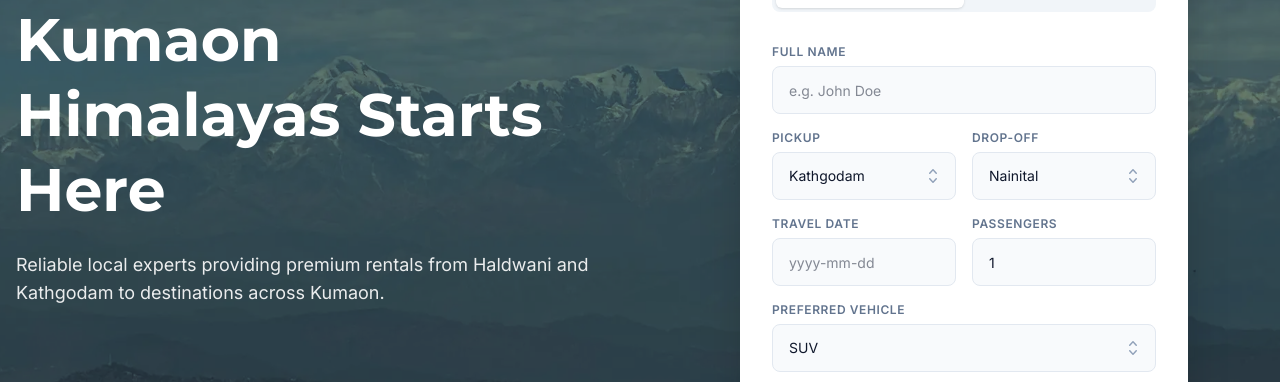
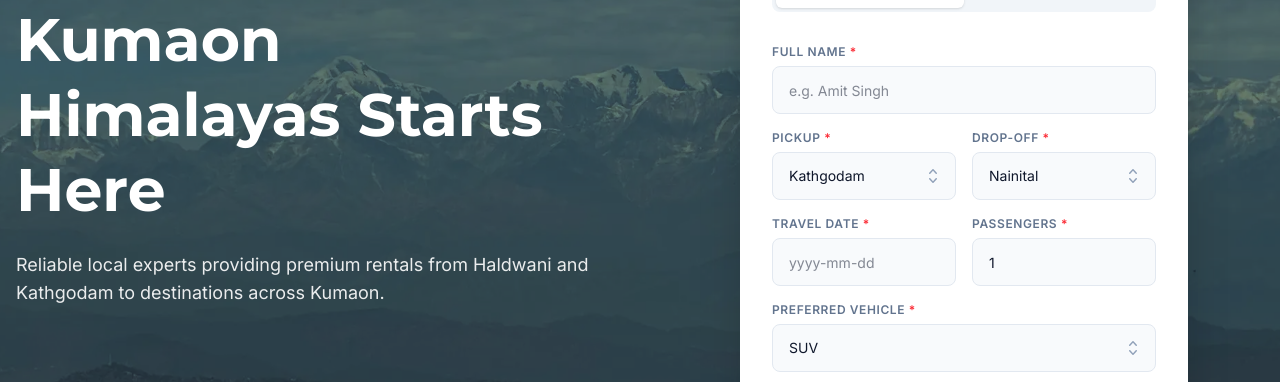
Before and after one commit to noonejr/roam-kumaon, a React (Vite) app: page / in a window 1280 px wide. Shown: the part 297-679 px from the top of the page. Built offline with nearby package versions, Linux system fonts and the light colour scheme.

Commit message:
Updating bageshware image

```diff
--- a/src/App.tsx
+++ b/src/App.tsx
@@ -22,7 +22,7 @@ function App() {
               src={mainBg}
               alt="Kumaon Mountains"
               className="h-full w-full object-cover"
-              fetchpriority="high"
+              fetchPriority="high"
               loading="eager"
             />
             <div className="absolute inset-0 bg-pine-green/60 mix-blend-multiply" />
--- a/src/components/BikeForm.tsx
+++ b/src/components/BikeForm.tsx
@@ -28,20 +28,24 @@ export function BikeForm() {
   return (
     <form onSubmit={onSubmit} className="grid gap-4 md:grid-cols-2">
       <div className="md:col-span-2">
-        <label>Full Name</label>
+        <label htmlFor="bike-name">Full Name <span className="text-red-500">*</span></label>
         <input
+          id="bike-name"
           aria-label="Name"
-          placeholder="e.g. Jane Smith"
+          placeholder="e.g. Amit Singh"
           className="w-full"
+          required
           value={name}
           onChange={(e) => setName(e.target.value)}
         />
       </div>
 
       <div>
-        <label>Start Date</label>
+        <label htmlFor="bike-start">Start Date <span className="text-red-500">*</span></label>
         <CustomDatePicker
+          id="bike-start"
           label="Start Date"
+          required
           value={startDate}
           onChange={(d) => { setStartDate(d); if (returnDate && d > returnDate) setReturnDate('') }}
           minDate={today}
@@ -50,9 +54,11 @@ export function BikeForm() {
       </div>
 
       <div>
-        <label>Return Date</label>
+        <label htmlFor="bike-return">Return Date <span className="text-red-500">*</span></label>
         <CustomDatePicker
+          id="bike-return"
           label="Return Date"
+          required
           value={returnDate}
           onChange={setReturnDate}
           minDate={minReturnDate}
@@ -61,10 +67,11 @@ export function BikeForm() {
       </div>
 
       <div className="md:col-span-2">
-        <label className="block text-sm font-medium text-slate-700 mb-1">
+        <label htmlFor="bike-vehicle">
           Preferred Vehicle <span className="text-red-500">*</span>
         </label>
         <select
+          id="bike-vehicle"
           required
           value={preferredVehicle}
           onChange={(e) => setPreferredVehicle(e.target.value)}
--- a/src/components/CabForm.tsx
+++ b/src/components/CabForm.tsx
@@ -25,21 +25,22 @@ export function CabForm() {
   return (
     <form onSubmit={onSubmit} className="grid gap-4 md:grid-cols-2">
       <div className="md:col-span-2">
-        <label htmlFor="cab-name">Full Name</label>
+        <label htmlFor="cab-name">Full Name <span className="text-red-500">*</span></label>
         <input
           id="cab-name"
-          placeholder="e.g. John Doe"
+          placeholder="e.g. Amit Singh"
           className="w-full"
+          required
           value={name}
           onChange={(e) => setName(e.target.value)}
         />
       </div>
 
       <div>
-        <label htmlFor="cab-pickup">Pickup</label>
+        <label htmlFor="cab-pickup">Pickup <span className="text-red-500">*</span></label>
         <CustomSelect
           id="cab-pickup"
-          label="Pickup"
+          required
           value={pickup}
           options={CAB_PICKUP_POINTS}
           onChange={setPickup}
@@ -47,10 +48,10 @@ export function CabForm() {
       </div>
 
       <div>
-        <label htmlFor="cab-dropoff">Drop-off</label>
+        <label htmlFor="cab-dropoff">Drop-off <span className="text-red-500">*</span></label>
         <CustomSelect
           id="cab-dropoff"
-          label="Drop-off"
+          required
           value={dropoff}
           options={CAB_DROPOFF_POINTS}
           onChange={setDropoff}
@@ -58,11 +59,12 @@ export function CabForm() {
       </div>
 
       <div>
-        <label htmlFor="cab-date">Travel Date</label>
+        <label htmlFor="cab-date">Travel Date <span className="text-red-500">*</span></label>
         <Suspense fallback={<div className="h-12 rounded-lg bg-slate-100 animate-pulse" />}>
           <CustomDatePicker
             id="cab-date"
             label="Date"
+            required
             value={date}
             onChange={setDate}
             minDate={today}
@@ -72,21 +74,22 @@ export function CabForm() {
       </div>
 
       <div>
-        <label htmlFor="cab-passengers">Passengers</label>
+        <label htmlFor="cab-passengers">Passengers <span className="text-red-500">*</span></label>
         <input
           id="cab-passengers"
           type="number"
           min="1"
+          required
           value={passengers}
           onChange={(e) => setPassengers(e.target.value)}
         />
       </div>
 
       <div className="md:col-span-2">
-        <label htmlFor="cab-category">Preferred Vehicle</label>
+        <label htmlFor="cab-category">Preferred Vehicle <span className="text-red-500">*</span></label>
         <CustomSelect
           id="cab-category"
-          label="Category"
+          required
           value={category}
           options={["SUV", "Sedan", "Hatchback"]}
           onChange={setCategory}
--- a/src/components/Routes.tsx
+++ b/src/components/Routes.tsx
@@ -1,3 +1,5 @@
+import bageshwarImg from '../assets/bageshwar.webp';
+
 export function Routes() {
   const routes = [
     {
@@ -10,7 +12,7 @@ export function Routes() {
       title: 'Bageshwar',
 
       description: 'The spiritual heart of Kumaon. Experience the confluence of Sarju and Gomti.',
-      image: 'https://images.unsplash.com/photo-1626621341517-bbf3d9990a23?q=80&w=800&auto=format&fit=crop',
+      image: bageshwarImg,
     },
     {
       title: 'Nainital',
--- a/src/components/ui/CustomDatePicker.tsx
+++ b/src/components/ui/CustomDatePicker.tsx
@@ -9,9 +9,10 @@ interface CustomDatePickerProps {
   onChange: (date: string) => void
   minDate?: string
   placeholder?: string
+  required?: boolean
 }
 
-export function CustomDatePicker({ id, label, value, onChange, minDate, placeholder }: CustomDatePickerProps) {
+export function CustomDatePicker({ id, label, value, onChange, minDate, placeholder, required }: CustomDatePickerProps) {
   // Convert string 'yyyy-MM-dd' to Date object
   const selectedDate = value ? parse(value, 'yyyy-MM-dd', new Date()) : null
   const parsedMinDate = minDate ? parse(minDate, 'yyyy-MM-dd', new Date()) : undefined
@@ -22,9 +23,10 @@ export function CustomDatePicker({ id, label, value, onChange, minDate, placehol
       <DatePicker
         id={id}
         aria-label={label}
+        required={required}
         placeholderText={placeholder || "Select date"}
         selected={isValid(selectedDate) ? selectedDate : null}
-        onChange={(date) => onChange(date ? format(date, 'yyyy-MM-dd') : '')}
+        onChange={(date: Date | null) => onChange(date ? format(date, 'yyyy-MM-dd') : '')}
         dateFormat="yyyy-MM-dd"
         minDate={minDateObj}
         autoComplete="off"
--- a/src/components/ui/CustomSelect.tsx
+++ b/src/components/ui/CustomSelect.tsx
@@ -3,18 +3,19 @@ import { clsx } from 'clsx'
 
 interface CustomSelectProps {
   id?: string
-  label: string
   value: string
-  options: string[]
+  options: readonly string[]
   onChange: (value: string) => void
+  required?: boolean
 }
 
-export function CustomSelect({ id, value, options, onChange, label }: CustomSelectProps) {
+export function CustomSelect({ id, value, options, onChange, required }: CustomSelectProps) {
   return (
     <Listbox value={value} onChange={onChange}>
       <div className="relative">
         <ListboxButton
           id={id}
+          aria-required={required}
           className={clsx(
             "relative w-full h-12 pl-4 pr-10 text-left cursor-default rounded-lg border border-slate-200 bg-slate-50 text-sm transition-all outline-none",
             "focus:border-pine-green focus:ring-1 focus:ring-pine-green focus:bg-white"
```
Also changed, not shown: src/assets/bageshwar.webp (added).
